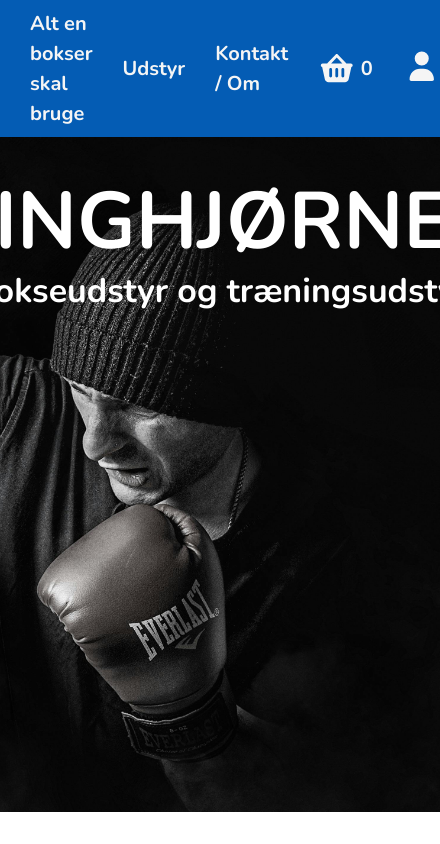
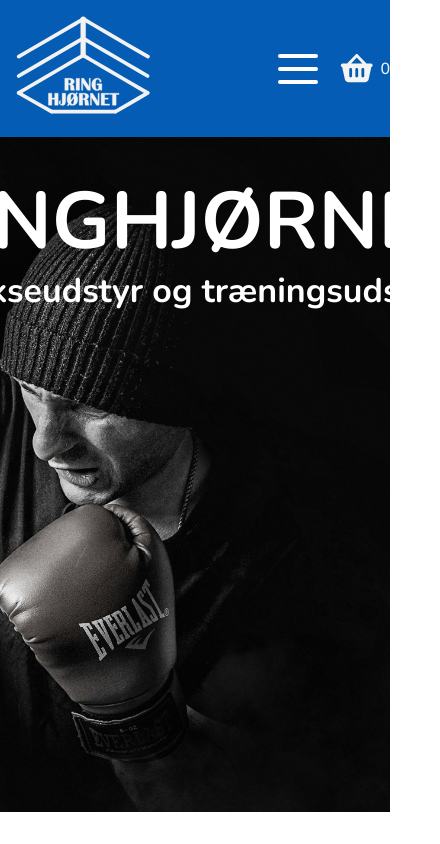
Before and after one commit to TGudik/ringhjoernet, a React (Vite) app: page / in a window 390 px wide. Shown: the top 844 px of the page, 440 px wide, since content can reach past the window. Built offline with nearby package versions, Linux system fonts and the light colour scheme.

Commit message:
burger oprettet

```diff
--- a/src/components/navigation/Navigation.jsx
+++ b/src/components/navigation/Navigation.jsx
@@ -15,6 +15,7 @@
     const user = useAuthStore((state) => state.user)
     const totalQuantity = useCartStore((state) => state.getTotalQuantity(state))
     const [showCategories, setShowCategories] = useState(false)
+    const [showBurger, setShowBurger] = useState(false)
 
     return (
       <header>
@@ -22,7 +23,16 @@
           <Link to="/">
             <img src={logo} alt="Ringhjørnet" />
           </Link>
-          <nav className={styles.nav}>
+          <div className={styles.burgerNcart}>
+          <div
+            className={styles.burger}
+            onClick={() => setShowBurger((prev) => !prev)}
+          >
+            <div className={styles.bar}></div>
+            <div className={styles.bar}></div>
+            <div className={styles.bar}></div>
+          </div>
+            <nav className={`${styles.nav} ${showBurger ? styles.show : ""}`}>
               <Link to="/needs">Alt en bokser skal bruge</Link>
               <Link
                 to="/products"
@@ -46,27 +56,29 @@
                 </div>
               </Link>
               <Link to="/about">Kontakt / Om</Link>
-            <Link to="/cart" className={styles.cartNquantity}>
-              <FontAwesomeIcon icon={faBasketShopping} fontSize={30} />
-              {totalQuantity}
+
+              {!user && (
+                <Link to="/sign-up">
+                  <FontAwesomeIcon icon={faUser} fontSize={30} />
                 </Link>
-            {!user &&
-              <Link to="/sign-up">
-                <FontAwesomeIcon icon={faUser} fontSize={30}/>
-              </Link>
-            }
+              )}
 
-            {user &&
+              {user && (
                 <FontAwesomeIcon
                   icon={faSignOutAlt}
                   color="white"
                   fontSize={28}
                   className={styles.signOutBtn}
-            onClick={() => supabase.auth.signOut()}>
-            </FontAwesomeIcon>
-            }
+                  onClick={() => supabase.auth.signOut()}
+                ></FontAwesomeIcon>
+              )}
+            </nav>
 
-          </nav>
+              <Link to="/cart" className={styles.cartNquantity}>
+                <FontAwesomeIcon icon={faBasketShopping} fontSize={30} />
+                {totalQuantity}
+              </Link>
+          </div>
         </div>
       </header>
     );
--- a/src/components/navigation/navigation.module.css
+++ b/src/components/navigation/navigation.module.css
@@ -8,6 +8,7 @@
     align-items: center;
     max-width: 1140px;
     margin: 0 auto;
+    position: relative;
 
 
     img {
@@ -17,11 +18,14 @@
 
 }
 
+.burgerNcart {
+    display: flex;
+}
+
 .nav{
     display: flex;
     justify-content: space-evenly;
     align-items: center;
-    position: relative;
     gap: 30px;
     a{
         font-size: 20px;
@@ -31,6 +35,59 @@
     }
 }
 
+.burger {
+    display: none;
+}
+
+@media (max-width: 800px) {
+
+    .nav{
+        display: none;
+
+        &.show {
+            display: flex;
+            flex-direction: column;
+            position: absolute;
+            right: 10px;
+            top: 100px;
+            background-color: #f4f4f4;
+            z-index: 10;
+            padding: 40px 20px;
+            border-radius: 4px;
+
+            .categoryDropdown {
+                top: -20px;
+                left: -200px;
+            }
+
+
+            a {
+                color: black;
+                width: 100%;
+                text-align: center;
+                align-self: center;
+            }
+        }
+    }
+
+    .burger {
+        width: 40px;
+        height: 30px;
+        display: flex;
+        flex-direction: column;
+        justify-content: space-between;
+        margin-right: 20px;
+    }
+
+    .bar {
+        background-color: white;
+        width: 100%;
+        height: 4px;
+        border-radius: 100px;
+    }
+
+
+}
 button {
     font-family: "Nunito";
     font-size: 20px;
@@ -44,6 +101,7 @@
     display: flex;
     align-items: center;
     gap: 5px;
+    color: #f4f4f4;
 }
 
 .productsLink {position: relative;}
```
Lines whose indentation alone changed are shown as unchanged.
